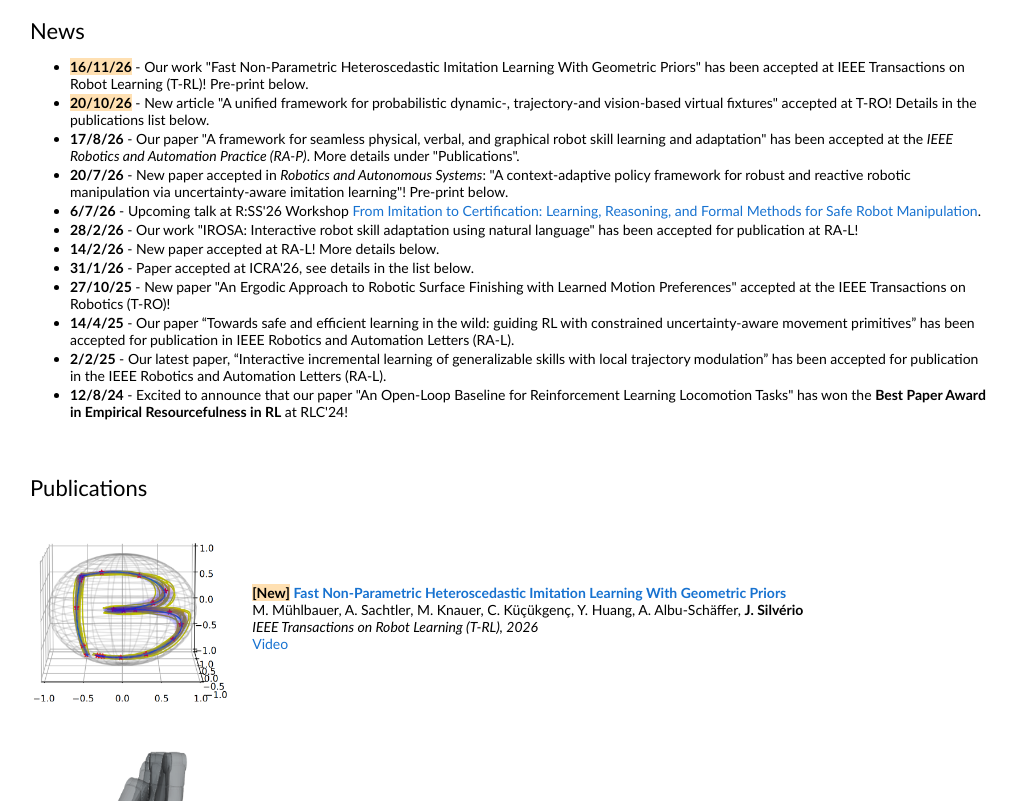
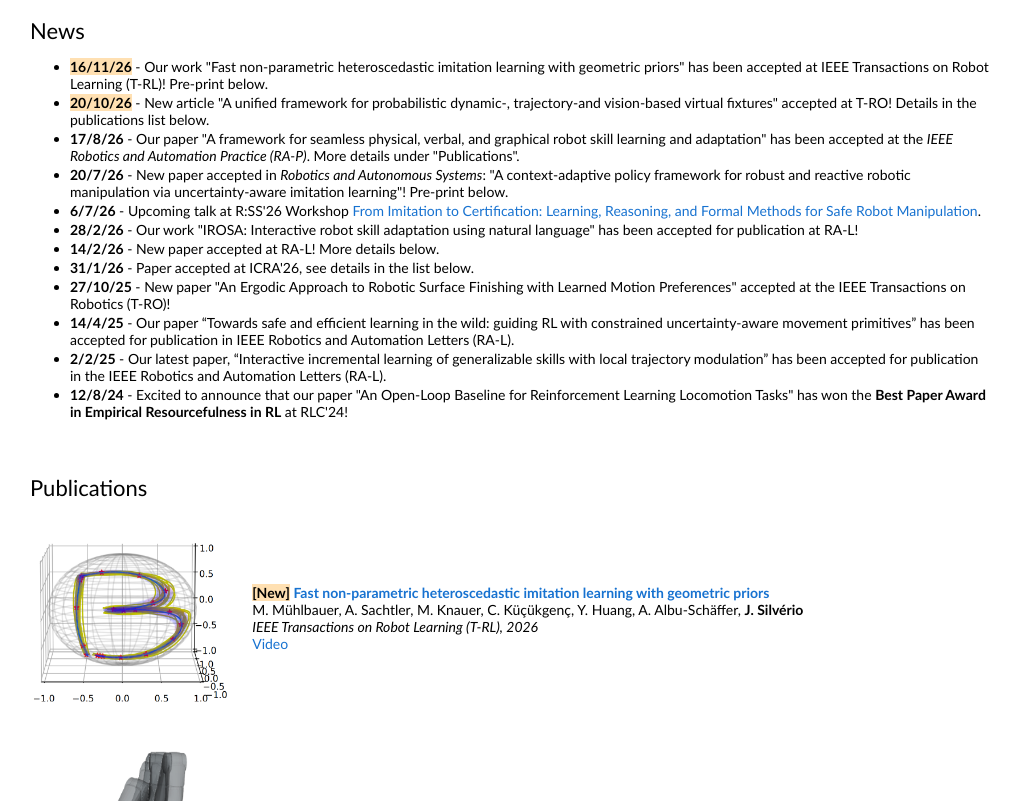
Before and after one commit to jpsilverio/jpsilverio.github.io, a plain HTML site: page index.html in a window 1280 px wide. Shown: the part 368-1169 px from the top of the page, without its empty margins (130-1150 px from the left). Drawn offline with Linux system fonts and the light colour scheme.

Commit message:
Fix capitalization.

```diff
--- a/index.html
+++ b/index.html
@@ -63,7 +63,7 @@
             <td style="padding:20px;width:100%;vertical-align:middle">
               <heading>News</heading>
                 <ul>
-			<li style="margin-bottom: 2px;"><strong style="background-color: #FFE0B2;">16/11/26</strong> - Our work "Fast Non-Parametric Heteroscedastic Imitation Learning With Geometric Priors" has been accepted at IEEE Transactions on Robot Learning (T-RL)! Pre-print below.</li>
+			<li style="margin-bottom: 2px;"><strong style="background-color: #FFE0B2;">16/11/26</strong> - Our work "Fast non-parametric heteroscedastic imitation learning with geometric priors" has been accepted at IEEE Transactions on Robot Learning (T-RL)! Pre-print below.</li>
 			<li style="margin-bottom: 2px;"><strong style="background-color: #FFE0B2;">20/10/26</strong> - New article "A unified framework for probabilistic dynamic-, trajectory-and vision-based virtual fixtures" accepted at T-RO! Details in the publications list below.</li>
 			<li style="margin-bottom: 2px;"><strong>17/8/26</strong> - Our paper "A framework for seamless physical, verbal, and graphical robot skill learning and adaptation" has been accepted at the <em>IEEE Robotics and Automation Practice (RA-P)</em>. More details under "Publications".</li>
 			<li style="margin-bottom: 2px;"><strong>20/7/26</strong> - New paper accepted in <em>Robotics and Autonomous Systems</em>: "A context-adaptive policy framework for robust and reactive robotic manipulation via uncertainty-aware imitation learning"! Pre-print below.</li>
@@ -117,7 +117,7 @@
                 <td width="75%" valign="middle">
 		    <strong style="background-color: #FFE0B2;">[New]</strong>
                     <a href=https://arxiv.org/pdf/2610.08650>
-			    <papertitle>Fast Non-Parametric Heteroscedastic Imitation Learning With Geometric Priors</papertitle>
+			    <papertitle>Fast non-parametric heteroscedastic imitation learning with geometric priors</papertitle>
                     </a>
                     <br>
                     M. Mühlbauer, A. Sachtler, M. Knauer, C. Küçükgenç, Y. Huang, A. Albu-Schäffer, <strong>J. Silvério</strong>
```
